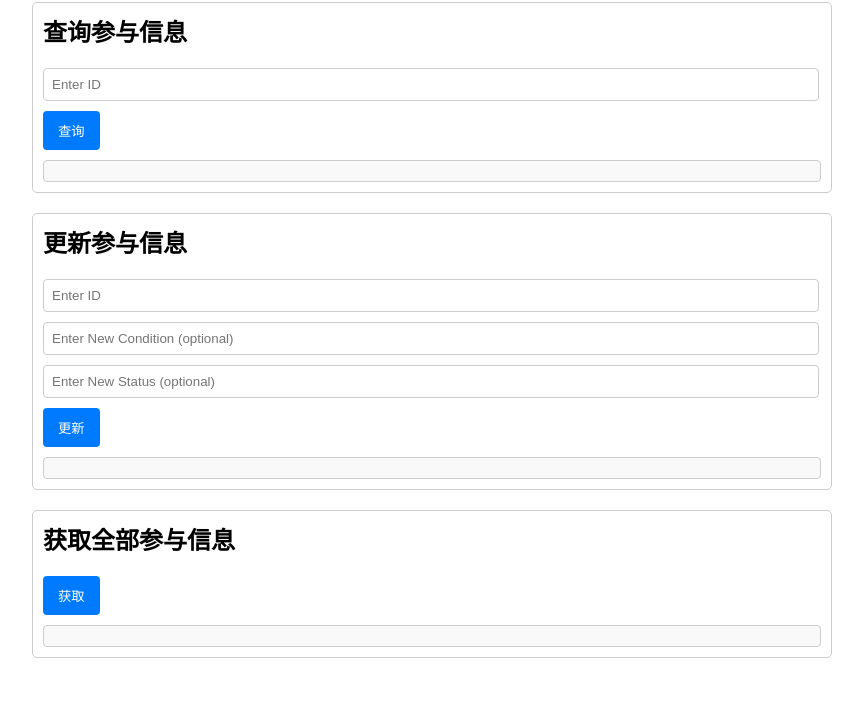
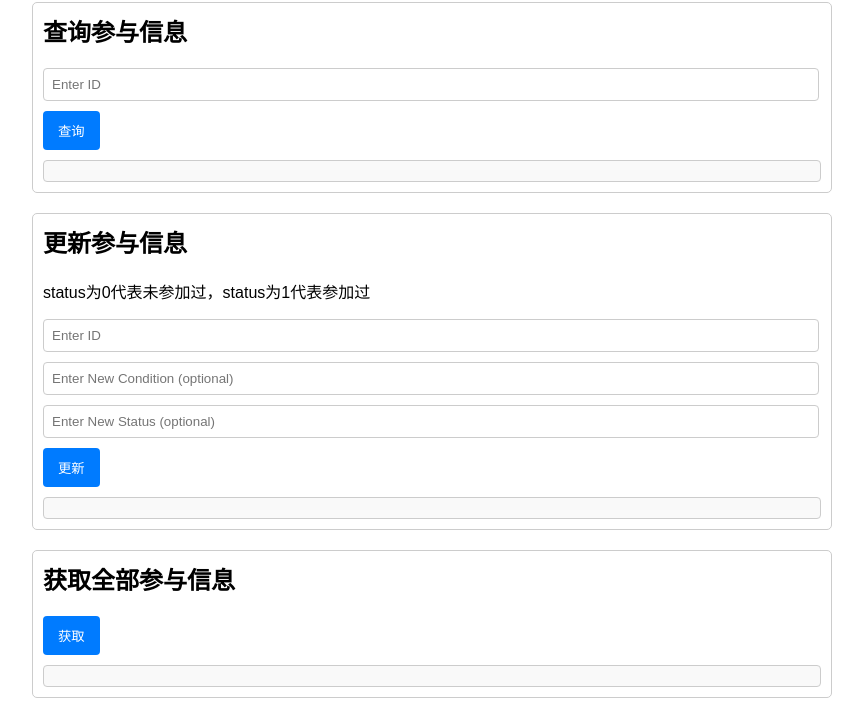
Before and after one commit to RisingSun213/ParOnlineCheckAdmin, a plain HTML site: page index.html in a window 1280 px wide. Shown: the part 87-805 px from the top of the page, without its empty margins (208-1071 px from the left). Drawn offline with Linux system fonts and the light colour scheme.

Commit message:
Update index.html

```diff
--- a/index.html
+++ b/index.html
@@ -67,6 +67,7 @@
         <!-- Update Entity -->
         <div class="section">
             <h2>更新参与信息</h2>
+            <p>status为0代表未参加过，status为1代表参加过</p>
             <input type="text" id="update-id" placeholder="Enter ID">
             <input type="text" id="update-condition" placeholder="Enter New Condition (optional)">
             <input type="text" id="update-status" placeholder="Enter New Status (optional)">
```
